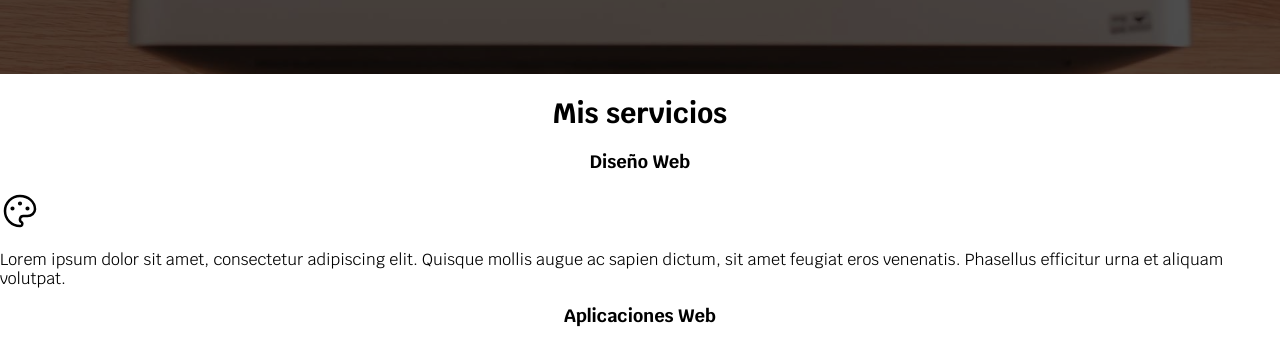
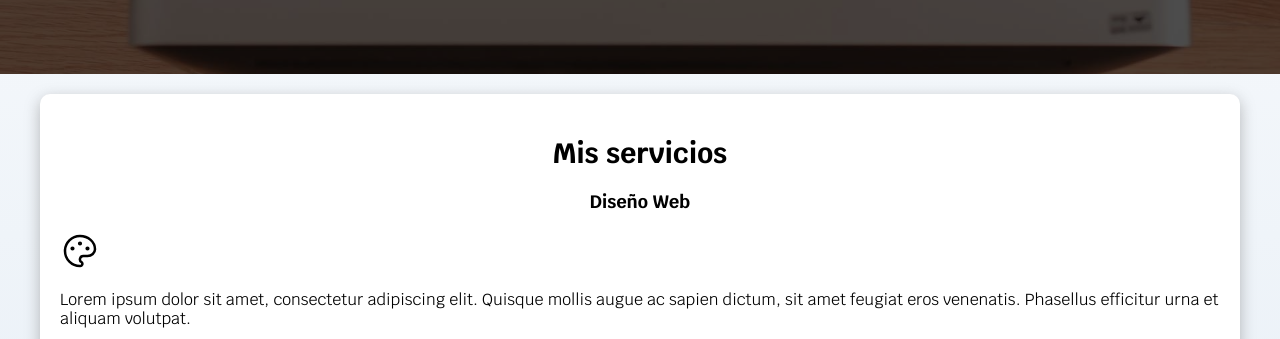
Before and after one commit to jbolanosa/freelancer, a plain HTML site: page index.html in a window 1280 px wide. Shown: the part 514-853 px from the top of the page. Drawn offline with Linux system fonts and the light colour scheme.

Commit message:
dando estilo a main

```diff
--- a/css/style.css
+++ b/css/style.css
@@ -4,20 +4,29 @@
     --primario: #FFC107;
     --secundario: #0097A7;
     --gris: #757575;
+    --grisClaro: #dfe9f3;
 }
 
 html {
     font-size: 62.5%; /* truco para que 1rem = 10px*/
-    box-sizing: border-box;
+    box-sizing: border-box; /*truco para box model*/
 }
 
 *, *:before, *:after {
-    box-sizing: inherit;
+    box-sizing: inherit; /*truco para box model*/
 }
 
 body {
     font-size: 16px; /* truco para que 1rem = 10px*/
     font-family: 'Krub', sans-serif;
+    background-image: linear-gradient(to top, var(--grisClaro) 0%, var(--blanco) 100%);
+}
+
+.sombra {
+    box-shadow: 0px 5px 15px 0px rgba(112,112,112,0.48);
+    background-color: var(--blanco);
+    padding: 2rem;
+    border-radius: 1rem;
 }
 
 h1 {
@@ -83,6 +92,7 @@ h1, h2, h3 {
     background-size: cover;
     height: 450px;
     position: relative;
+    margin-bottom: 2rem;
 }
 
 .contenido-hero {
--- a/index.html
+++ b/index.html
@@ -44,7 +44,7 @@
         </div>
     </section>
 
-    <main>
+    <main class="contenedor sombra">
         <h2>Mis servicios</h2>
         <section>
             <h3>Diseño Web</h3>
```
